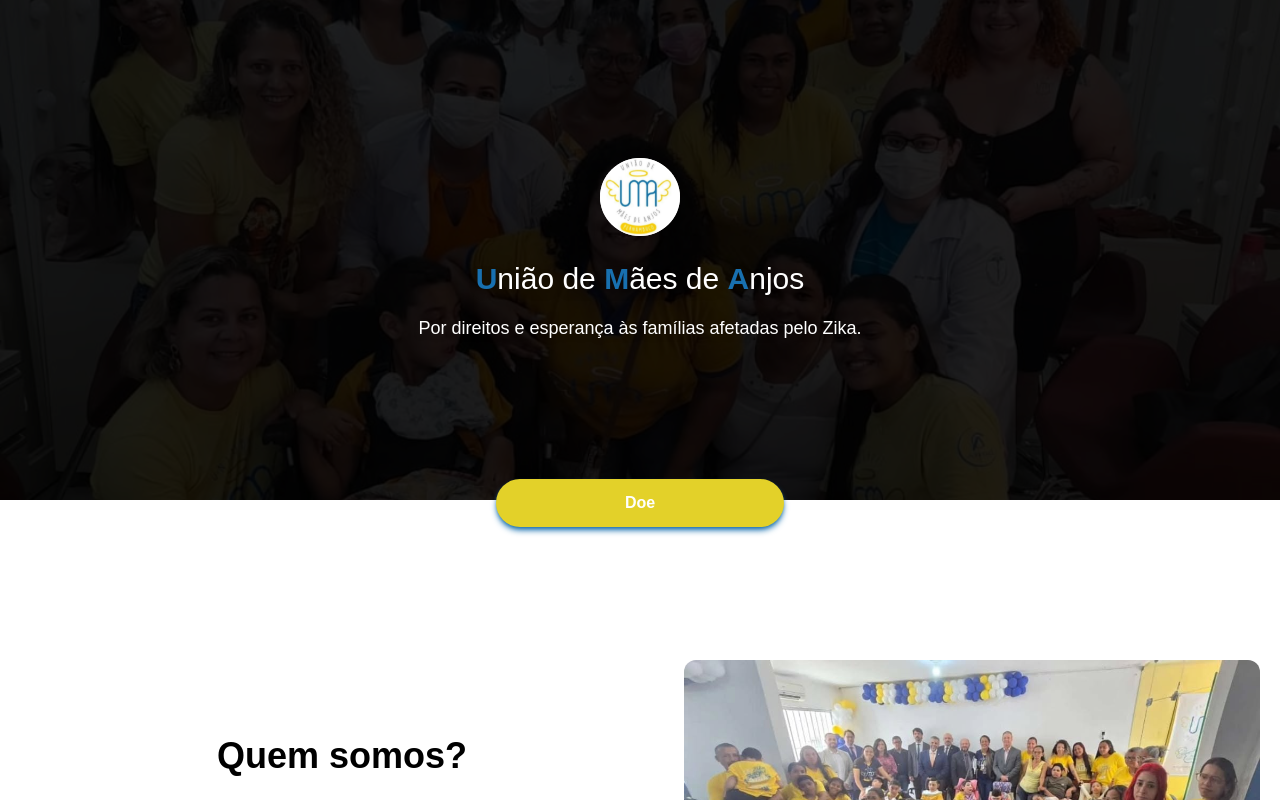
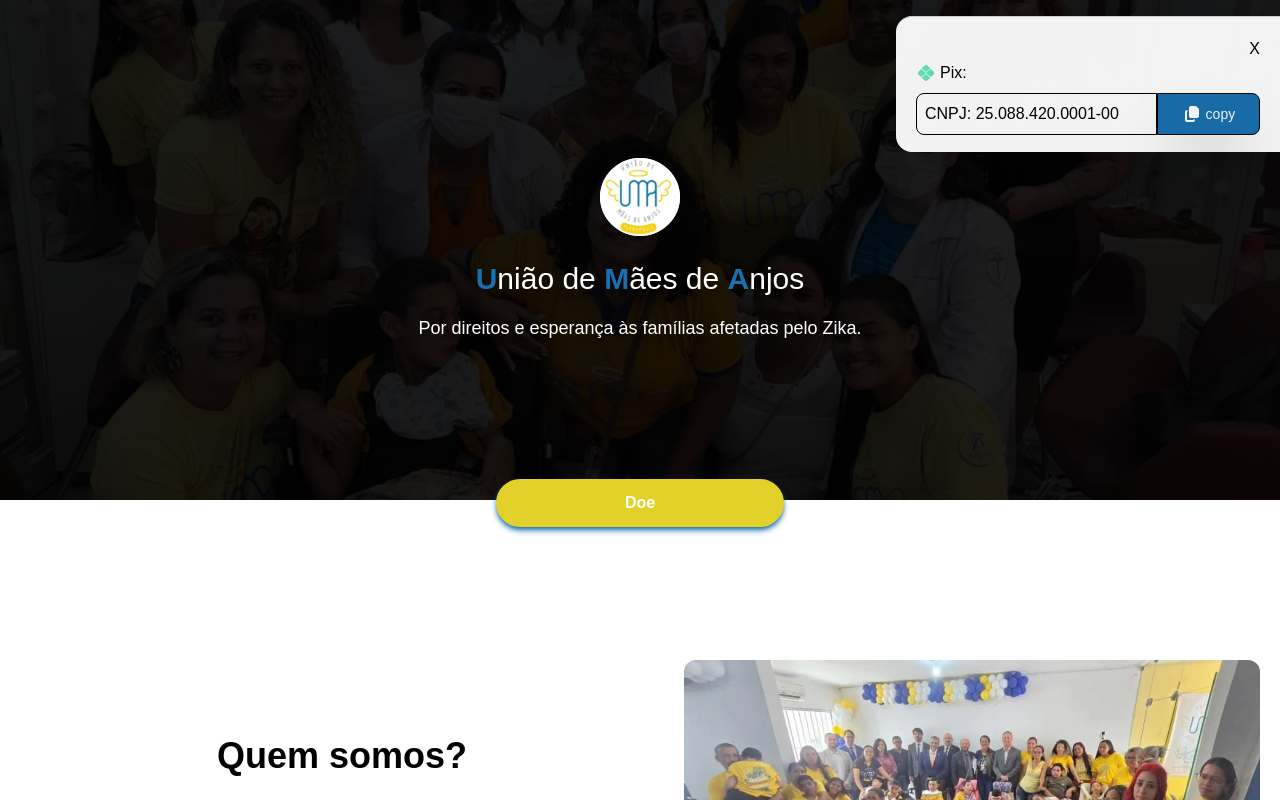
Before and after one commit to Lucas-Glaydson/uma-landing, a React (Vite) app: page / in a window 1280 px wide. Shown: the top 800 px of the page. Built offline with nearby package versions, Linux system fonts and the light colour scheme; a web font is replaced by a local one.

Commit message:
feat: Activate donate btn

```diff
--- a/src/App.tsx
+++ b/src/App.tsx
@@ -1,6 +1,8 @@
 import './App.css'
+import { DonateProvider } from './context/DonateContext'; // <-- Importe aqui
 import About from './components/About'
 import Contacts from './components/Contacts'
+import Donate from './components/Donate'
 import DonateBtn from './components/DonateBtn'
 import Footer from './components/Footer'
 import Founder from './components/Founder'
@@ -9,6 +11,7 @@
 
 function App() {
   return (
+    <DonateProvider>  {/* <-- Envolva TODOS os componentes aqui */}
       <main className='w-full font-inria-serif flex flex-col items-center overflow-hidden'>
         <Header />
         <DonateBtn />
@@ -17,7 +20,9 @@
         <Founder />
         <Contacts />
         <Footer />
+        <Donate />
       </main>
+    </DonateProvider>
   )
 }
 
--- a/src/components/Contacts.tsx
+++ b/src/components/Contacts.tsx
@@ -5,16 +5,16 @@
         <h1 className="text-center text-2xl lg:text-4xl font-bold">Nos encontre de forma rápida!</h1>
       </article>
       <nav className="flex justify-center items-center gap-4">
-        <a href="https://www.instagram.com/uniaodemaesdeanjos.pe/">
+        <a href="https://www.instagram.com/uniaodemaesdeanjos.pe/" target="_blank">
           <img src="insta.svg" alt="Instagram" />
         </a>
-        <a href="">
+        <a href="" target="_blank">
           <img src="facebook.svg" alt="Facebook" />
         </a>
-        <a href="">
+        <a href="" target="_blank">
           <img src="whats.svg" alt="Whatsapp" />
         </a>
-        <a href="">
+        <a href="" target="_blank">
           <img src="email.svg" alt="Email" />
         </a>
       </nav>
--- /dev/null
+++ b/src/components/Donate.tsx
@@ -0,0 +1,61 @@
+import { useDonate } from '../context/DonateContext';
+import { useState } from 'react';
+
+
+const Donate = () => {
+  const { isVisible, hideDonate } = useDonate();
+  const [copied, setCopied] = useState(false);
+
+  const copyCNPJ = async () => {
+    try {
+      await navigator.clipboard.writeText('25.088.420.0001-00');
+      setCopied(true);
+      setTimeout(() => setCopied(false), 2000);
+    } catch (err) {
+      console.error('Falha ao copiar:', err);
+      const textArea = document.createElement('textarea');
+      textArea.value = '25.088.420.0001-00';
+      document.body.appendChild(textArea);
+      textArea.select();
+      document.execCommand('copy');
+      textArea.remove();
+      setCopied(true);
+      setTimeout(() => setCopied(false), 2000);
+    }
+  };
+
+  return (
+    <div className={`
+      w-full h-[17%] fixed z-50 bg-white bottom-0 rounded-t-2xl shadow-2xl border-t border-gray-300 p-5
+      transition-all duration-500 ease-in-out
+      ${isVisible ? 'translate-y-0 opacity-95 visible' : 'translate-y-full opacity-0 invisible'}
+      md:top-4 md:w-[30%] md:rounded-l-2xl md:rounded-t-none md: right-0
+    `}>
+      <div className="flex justify-end cursor-pointer hover:text-red-500" onClick={hideDonate}>
+        X
+      </div>
+
+      <div className="flex flex-col justify-center w-full gap-2">
+        <div className='flex gap-1'>
+          <img width={20} src="pix.svg" alt="" />
+          <span>Pix:</span>
+        </div>
+
+        <div className='flex justify-center w-full'>
+          <div className="border p-2 rounded-l-lg w-[70%]">CNPJ: 25.088.420.0001-00</div>
+          <button
+            onClick={copyCNPJ}
+            className="w-[30%] border border-black p-2 bg-primary-color flex items-center justify-center gap-1 text-white rounded-r-lg shadow-2xl hover:bg-second-color transition-colors text-sm"
+            disabled={copied}
+          >
+            <img width={20} src="copy.svg" alt="Copy button" />
+            {copied ? 'Copiado!' : 'copy'}
+          </button>
+        </div>
+
+      </div>
+    </div>
+  );
+};
+
+export default Donate;
--- a/src/components/DonateBtn.tsx
+++ b/src/components/DonateBtn.tsx
@@ -1,14 +1,21 @@
+import { useDonate } from '../context/DonateContext';
+
 const DonateBtn = () => {
+  const { isVisible, toggleDonate } = useDonate();
+
   return (
-    <button className="
-    bg-second-color text-white min-w-2xs
-    rounded-3xl p-3 font-extrabold shadow-primary-color
-    shadow-md cursor-pointer hover:bg-primary-color
-    absolute z-50 lg:top-[479px] top-[292px]
-    ">
+    <button
+      onClick={toggleDonate}
+      className="
+        bg-second-color text-white min-w-2xs
+        rounded-3xl p-3 font-extrabold shadow-primary-color
+        shadow-md cursor-pointer hover:bg-primary-color
+        absolute z-50 lg:top-[479px] top-[292px]
+      "
+    >
       Doe
     </button>
-  )
-}
+  );
+};
 
 export default DonateBtn;
--- /dev/null
+++ b/src/context/DonateContext.tsx
@@ -0,0 +1,33 @@
+import { createContext, useContext, useState } from 'react';
+import type { ReactNode } from 'react';
+
+interface DonateContextType {
+  isVisible: boolean;
+  toggleDonate: () => void;
+  hideDonate: () => void;
+}
+
+const DonateContext = createContext<DonateContextType | undefined>(undefined);
+
+interface DonateProviderProps {
+  children: ReactNode;
+}
+
+export function DonateProvider({ children }: DonateProviderProps) {
+  const [isVisible, setIsVisible] = useState<boolean>(true);
+
+  const toggleDonate = () => setIsVisible(prev => !prev);
+  const hideDonate = () => setIsVisible(false);
+
+  return (
+    <DonateContext.Provider value={{ isVisible, toggleDonate, hideDonate }}>
+      {children}
+    </DonateContext.Provider>
+  );
+}
+
+export const useDonate = () => {
+  const context = useContext(DonateContext);
+  if (!context) throw new Error('useDonate deve ser usado dentro de DonateProvider');
+  return context;
+};
```
Also changed, not shown: public/copy.svg (added), public/pix.svg (added). Lines whose indentation alone changed are shown as unchanged.
